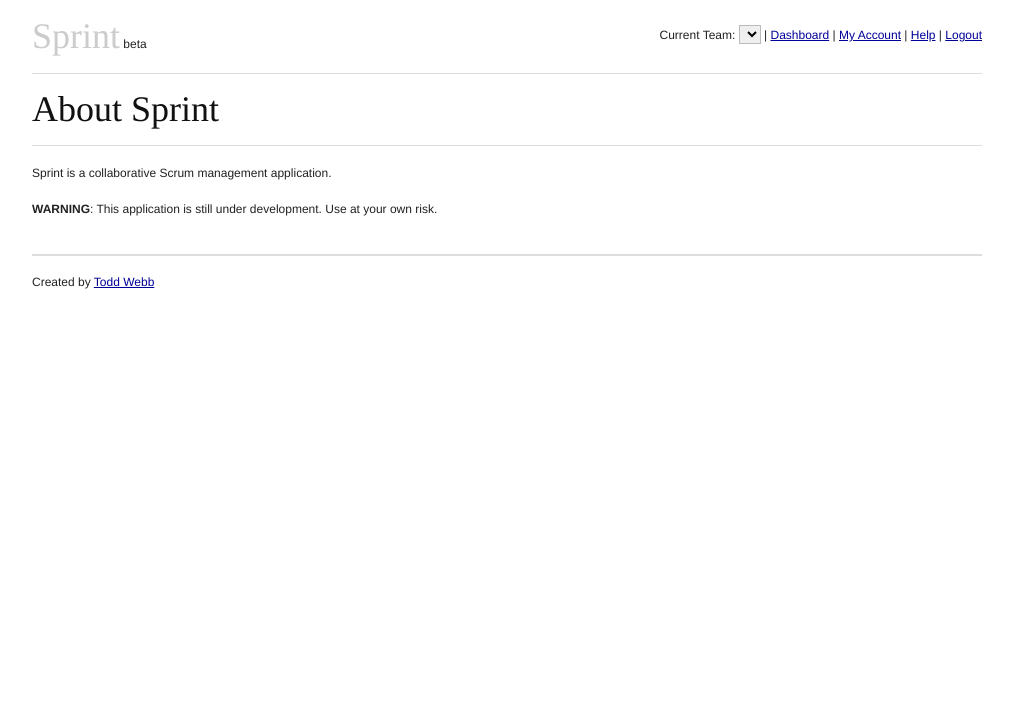
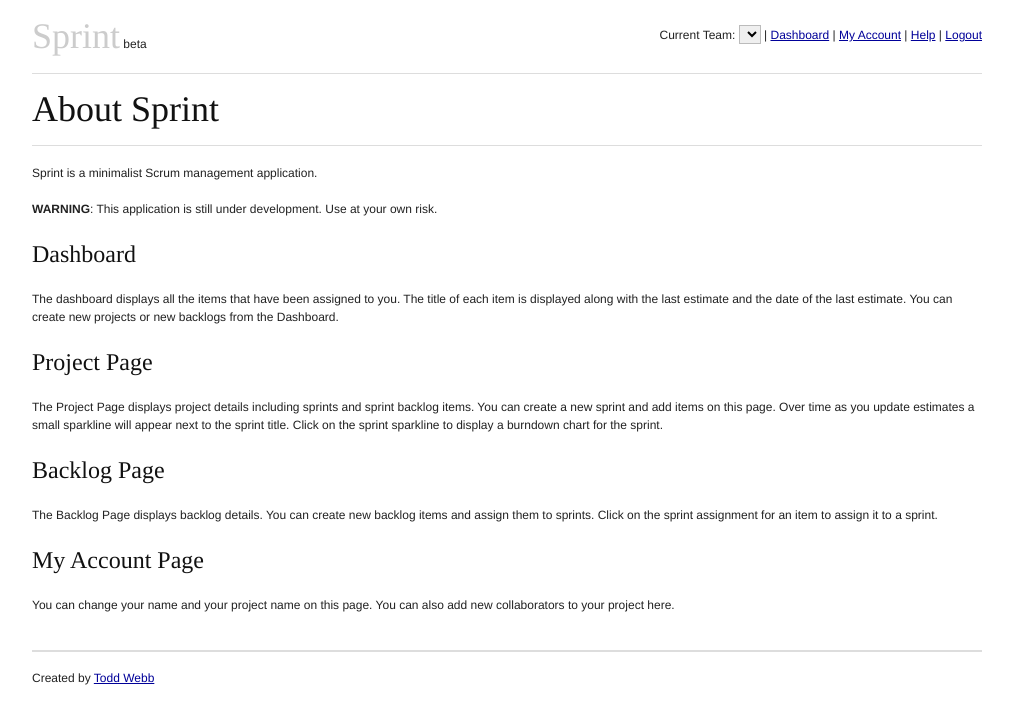
Before and after one commit to ahmerkureishi/sprint, a Django app: template templates/helppage.html in a window 1280 px wide. Shown: the top 724 px of the page, without its empty margins (133-1146 px from the left). Run offline with Django 3.2, Linux system fonts and the light colour scheme; the template is opened without the code that fills it, so the values that code supplies are empty.

Commit message:
More updates to clean up the charts

```diff
--- a/templates/helppage.html
+++ b/templates/helppage.html
@@ -13,6 +13,14 @@ $(document).ready(function(){
 {% block content %}
 <h1>About Sprint</h1>
 <hr>
-<p>Sprint is a collaborative Scrum management application.</p>
+<p>Sprint is a minimalist Scrum management application.</p>
 <p><strong>WARNING</strong>: This application is still under development. Use at your own risk.</p>
+<h2>Dashboard</h2>
+<p>The dashboard displays all the items that have been assigned to you. The title of each item is displayed along with the last estimate and the date of the last estimate. You can create new projects or new backlogs from the Dashboard.</p>
+<h2>Project Page</h2>
+<p>The Project Page displays project details including sprints and sprint backlog items. You can create a new sprint and add items on this page. Over time as you update estimates a small sparkline will appear next to the sprint title. Click on the sprint sparkline to display a burndown chart for the sprint.</p>
+<h2>Backlog Page</h2>
+<p>The Backlog Page displays backlog details. You can create new backlog items and assign them to sprints. Click on the sprint assignment for an item to assign it to a sprint.</p>
+<h2>My Account Page</h2>
+<p>You can change your name and your project name on this page. You can also add new collaborators to your project here.</p>
 {% endblock %}
```
Also changed, not shown: index.yaml (+10 -10 lines), main.py (+12 -11 lines), templates/projectpage.html (+20 -12 lines).
